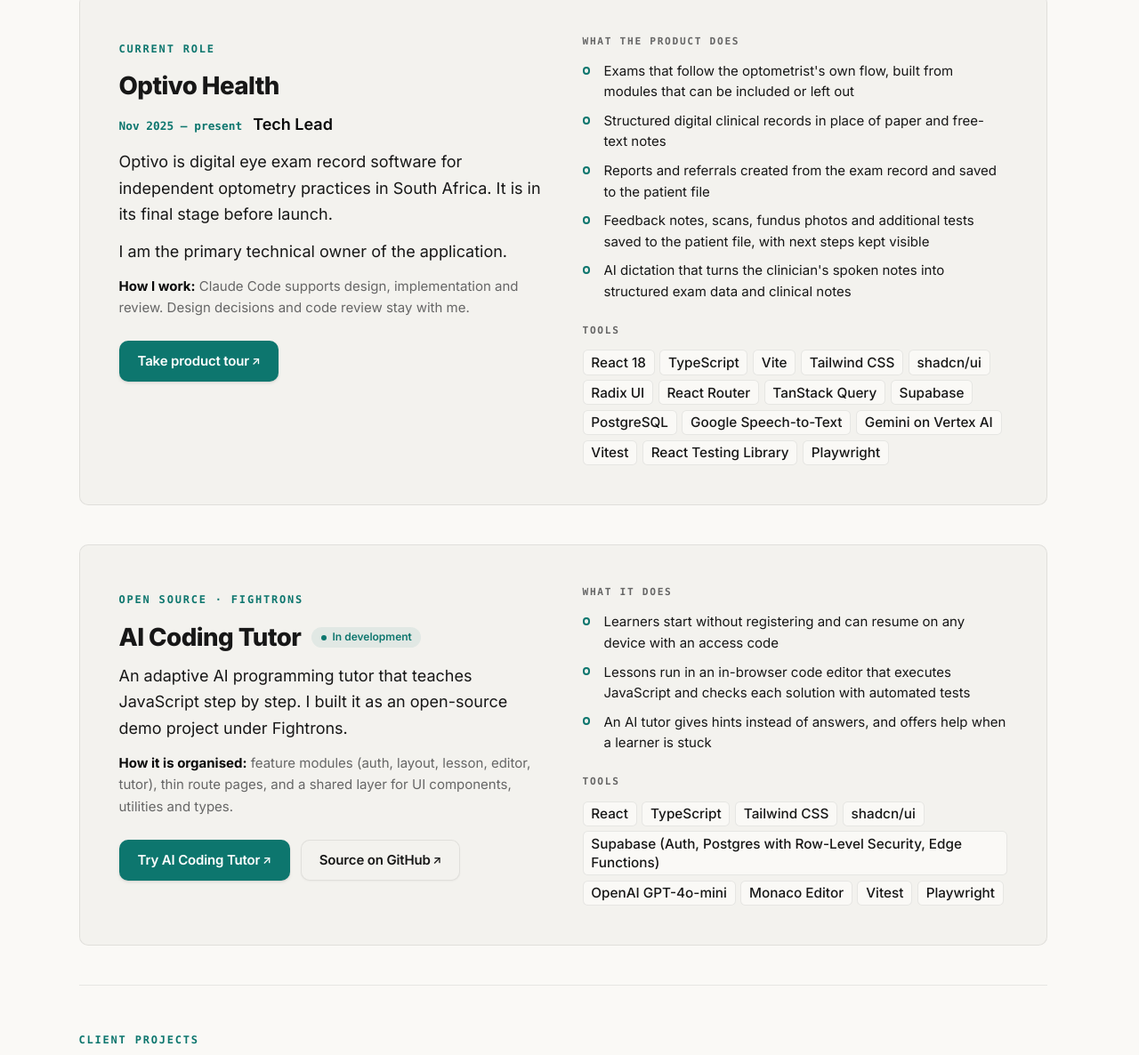
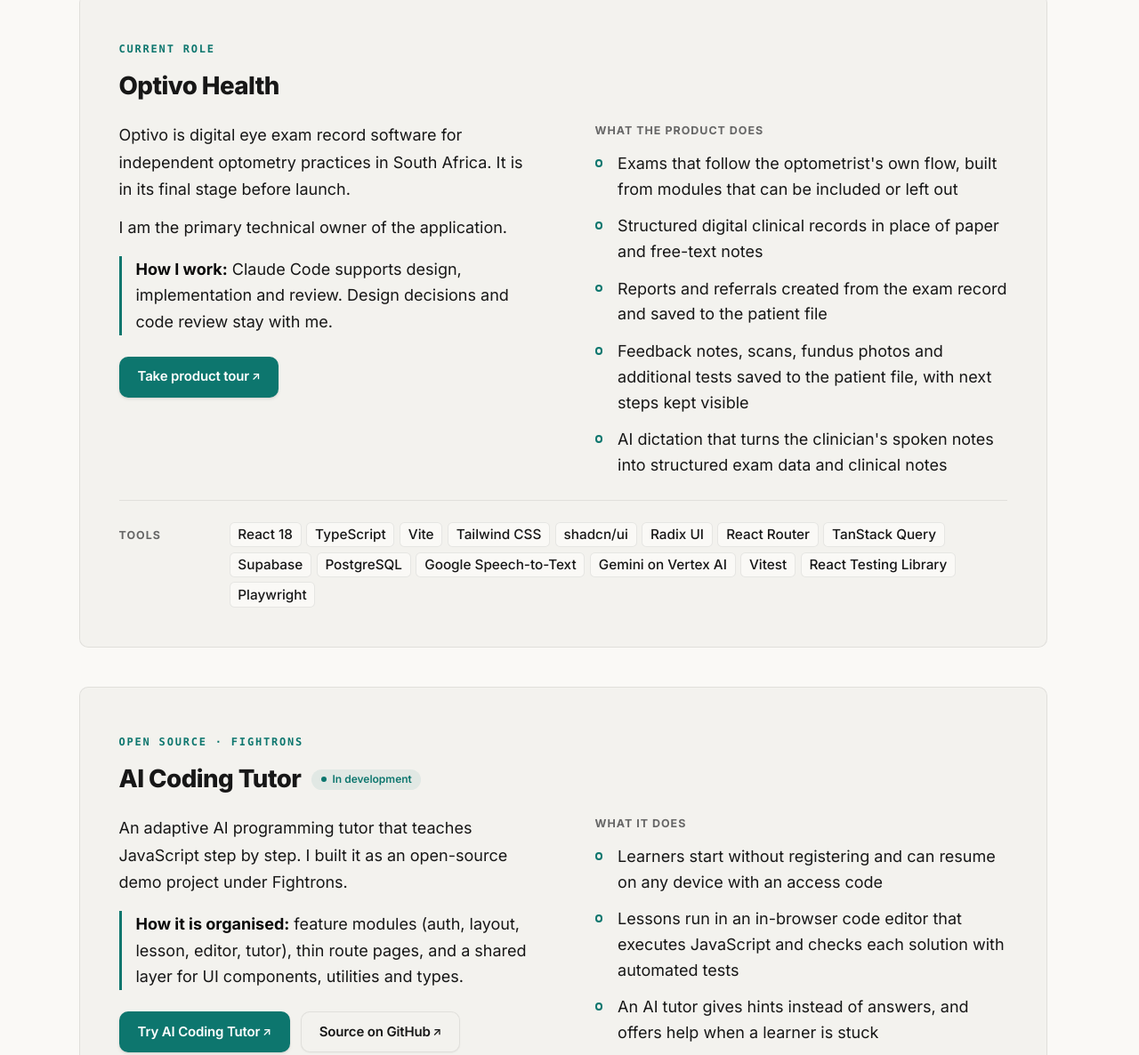
Before and after one commit to veliyat/veliyat.com, a plain HTML site: page work/index.html in a window 1280 px wide. Shown: the part 304-1490 px from the top of the page at 89% size. Drawn offline with Linux system fonts and the light colour scheme.

Commit message:
feat(work): Optivo and AI Coding Tutor panels redesigned for reading (brief v32)
- Panels from work-projects.html / work-projects.css, scoped to
  .case-project: heading across the top, description and feature list
  side by side at body size, notes as an accent-bar callout, tools in
  their own row at the bottom; stacked on phones
- Teaching panels unchanged (screenshots identical before and after)
- Optivo panel: "Nov 2025 – present · Tech Lead" line removed (Ravi,
  21 Nov); B2 still lists it

Co-Authored-By: Claude Opus 5.5 <noreply@anthropic.com>

```diff
--- a/assets/css/site.css
+++ b/assets/css/site.css
@@ -1512,6 +1512,33 @@ main > .wrap-wide > *:not(.hero-home):not(.cards-grid):not(.video-section):not(.
 .case h2, .client-card h3, .full.section h2 { margin-bottom: 0; }
 .case h2 + .case-meta { margin-top: var(--space-3) !important; }
 .client-card h3 + .case-meta { margin-top: -0.25rem !important; }
+
+/* Work project panels (v32): heading across the top, description and feature list side by side
+   at the same body size, tools in their own row at the bottom. Scoped to .case-project so the
+   Teaching page's panels are unchanged. */
+.case-project { gap: var(--space-5); }
+.case-project .case-head h2 { margin-top: var(--space-2); }
+.case-project .case-meta { margin-top: var(--space-2) !important; gap: 0.25rem 0.6rem; }
+.case-project .case-meta .case-when { font-family: inherit; font-size: var(--text-base); font-weight: 600; color: var(--color-accent); }
+.case-project .case-meta .case-role { font-size: var(--text-base); }
+.case-project .case-meta .case-when::after { content: "·"; margin-left: 0.6rem; color: var(--color-muted); }
+.case-project .case-main > p:first-child { margin-top: 0; }
+.case-project .case-main > p:not(.case-note) { font-size: var(--text-base); line-height: 1.7; }
+.case-project .case-note { margin-top: var(--space-4) !important; padding-left: var(--space-4); border-left: 3px solid var(--color-accent); font-size: var(--text-base); line-height: 1.65; color: var(--color-text) !important; }
+.case-project .case-label { font-family: inherit; font-size: 0.78rem; font-weight: 700; letter-spacing: 0.08em; color: var(--color-muted); }
+.case-project .case-side { gap: var(--space-3); }
+.case-project .ticks { gap: 0.8rem; }
+.case-project .ticks li { font-size: var(--text-base); line-height: 1.6; padding-left: 1.6rem; }
+.case-project .ticks li::before { top: 0.5em; }
+.case-project .case-tools { display: grid; gap: var(--space-3); padding-top: var(--space-5); border-top: 1px solid var(--color-rule); }
+.case-project .case-tools .chip-list { margin: 0; }
+@media (min-width: 56rem) {
+  .case-project { grid-template-columns: 1fr 1fr; grid-template-areas: "head head" "main side" "tools tools"; column-gap: var(--space-7); row-gap: var(--space-5); }
+  .case-project .case-head { grid-area: head; }
+  .case-project .case-main { grid-area: main; }
+  .case-project .case-side { grid-area: side; }
+  .case-project .case-tools { grid-area: tools; grid-template-columns: 7rem 1fr; align-items: baseline; }
+}
 
 /* ==== Teaching page (brief v20); reuses the Work page blocks ==== */
 .first-block { margin-top: var(--space-5); }
--- a/work/index.html
+++ b/work/index.html
@@ -64,11 +64,12 @@
       </div>
     </section>
 
-    <article class="case full" aria-labelledby="optivo-heading">
-      <div class="case-main">
+    <article class="case case-project full" aria-labelledby="optivo-heading">
+      <header class="case-head">
         <span class="eyebrow">Current role</span>
         <h2 id="optivo-heading">Optivo Health</h2>
-        <p class="case-meta"><span class="case-when">Nov 2025 – present</span><span class="case-role">Tech Lead</span></p>
+      </header>
+      <div class="case-main">
         <p>Optivo is digital eye exam record software for independent optometry practices in South Africa. It is in its final stage before launch.</p>
         <p>I am the primary technical owner of the application.</p>
         <p class="case-note"><strong>How I work:</strong> Claude Code supports design, implementation and review. Design decisions and code review stay with me.</p>
@@ -85,6 +86,8 @@
           <li>Feedback notes, scans, fundus photos and additional tests saved to the patient file, with next steps kept visible</li>
           <li>AI dictation that turns the clinician's spoken notes into structured exam data and clinical notes</li>
         </ul>
+      </div>
+      <div class="case-tools">
         <h3 class="case-label">Tools</h3>
         <ul class="chip-list" aria-label="Tools">
           <li class="chip">React 18</li><li class="chip">TypeScript</li><li class="chip">Vite</li><li class="chip">Tailwind CSS</li><li class="chip">shadcn/ui</li><li class="chip">Radix UI</li><li class="chip">React Router</li><li class="chip">TanStack Query</li><li class="chip">Supabase</li><li class="chip">PostgreSQL</li><li class="chip">Google Speech-to-Text</li><li class="chip">Gemini on Vertex AI</li><li class="chip">Vitest</li><li class="chip">React Testing Library</li><li class="chip">Playwright</li>
@@ -92,10 +95,12 @@
       </div>
     </article>
 
-    <article class="case full" aria-labelledby="tutor-heading">
-      <div class="case-main">
+    <article class="case case-project full" aria-labelledby="tutor-heading">
+      <header class="case-head">
         <span class="eyebrow">Open source · Fightrons</span>
         <h2 id="tutor-heading" class="has-status">AI Coding Tutor <span class="status-pill">In development</span></h2>
+      </header>
+      <div class="case-main">
         <p>An adaptive AI programming tutor that teaches JavaScript step by step. I built it as an open-source demo project under Fightrons.</p>
         <p class="case-note"><strong>How it is organised:</strong> feature modules (auth, layout, lesson, editor, tutor), thin route pages, and a shared layer for UI components, utilities and types.</p>
         <ul class="case-actions">
@@ -110,6 +115,8 @@
           <li>Lessons run in an in-browser code editor that executes JavaScript and checks each solution with automated tests</li>
           <li>An AI tutor gives hints instead of answers, and offers help when a learner is stuck</li>
         </ul>
+      </div>
+      <div class="case-tools">
         <h3 class="case-label">Tools</h3>
         <ul class="chip-list" aria-label="Tools">
           <li class="chip">React</li><li class="chip">TypeScript</li><li class="chip">Tailwind CSS</li><li class="chip">shadcn/ui</li><li class="chip">Supabase (Auth, Postgres with Row-Level Security, Edge Functions)</li><li class="chip">OpenAI GPT-4o-mini</li><li class="chip">Monaco Editor</li><li class="chip">Vitest</li><li class="chip">Playwright</li>
```
